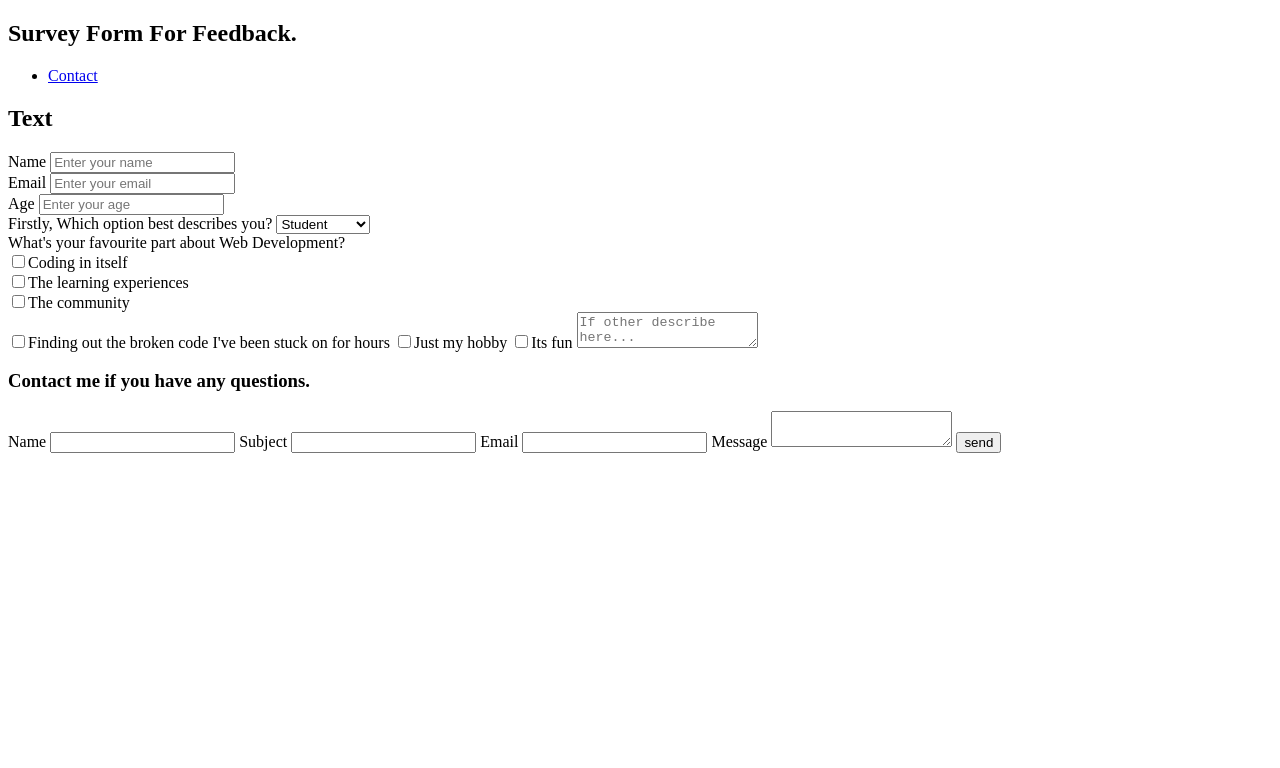
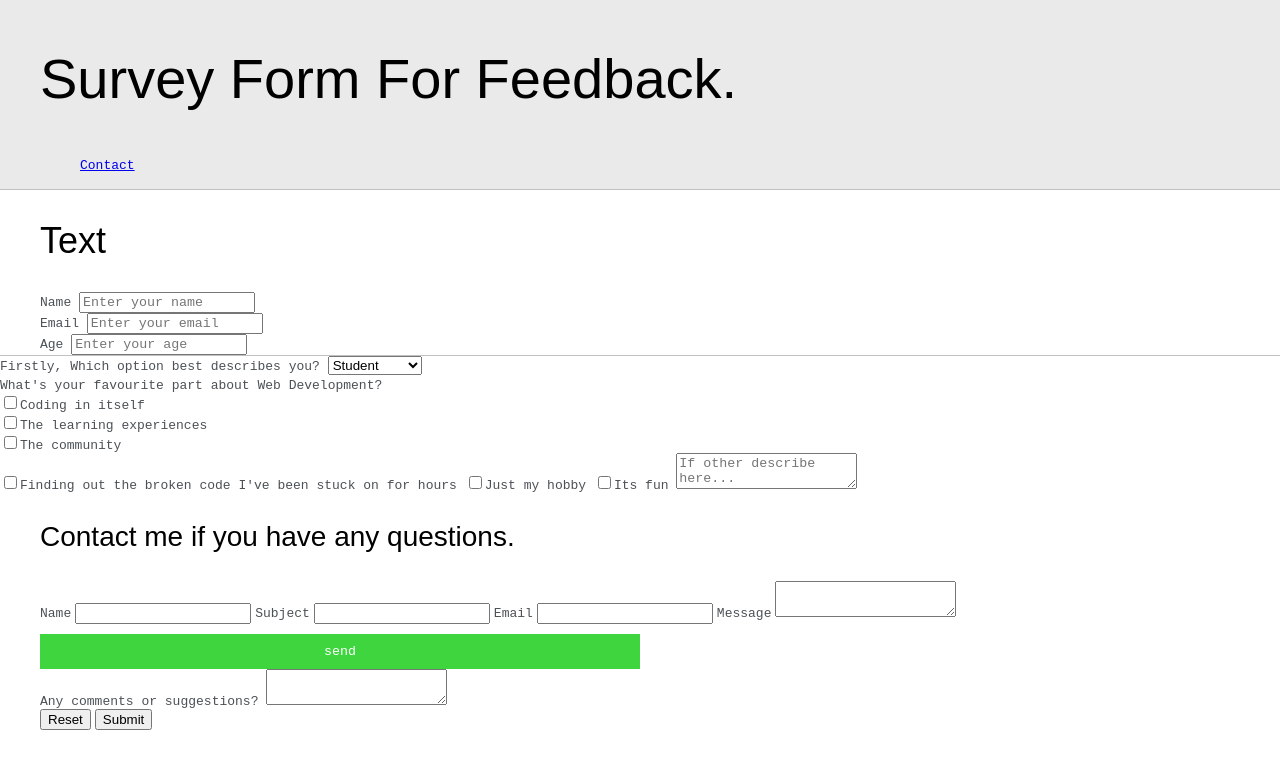
Before and after one commit to ItsKutoo/Survey, a plain HTML site: page index.html in a window 1280 px wide. Drawn offline with Linux system fonts and the light colour scheme.

Commit message:
fixed up html, added variables & css sections & fixed screen display

```diff
--- a/index.html
+++ b/index.html
@@ -13,6 +13,7 @@
 
 </head>
 <body>
+
     <section class="s1">
      <div class="main-container">
         <div class="greeting-wrapper">
@@ -28,12 +29,12 @@
         </ul>
      </div>
     </section>
+
     <section class="s2">
          <div class="main-container">
              <h2>Text</h2>
             <form id="survey-form">
-
-           <div class="form-control">
+              <div class="form-control">
                <label for="name" id="label-name">
                   Name
                </label>
@@ -56,6 +57,7 @@
              </form>
             </div>
       </section>
+
       <section class="s3">
           <div class="form-control">
           <label for="role" id="lebel-role">
@@ -69,6 +71,7 @@
           </select>
           </div>
       </section>
+
       <section class="s4">
         <div class="form-control">
             <label>What's your favourite part about Web Development?</label>
@@ -97,7 +100,8 @@
               <textarea class="input-field" type="text" name="message" placeholder="If other describe here..."></textarea>
             </div>
       </section>
-     <section class="s5">
+
+      <section class="s5">
         <div class="main-container">
         <h3>Contact me if you have any questions.</h3>
         <form id="contact-form">
@@ -114,7 +118,24 @@
             <textarea class="input-field" type="text" name="message"></textarea>
 
             <input id="submit-btn" type="submit" value="send">
-         </form>
+
+            <div class="form-control">
+                <label for="comment">
+                  Any comments or suggestions?
+                </label>
+                <textarea name="comment" id="comment" placeholder="Enter your comment here">
+                </textarea>
+            </div>
+
+            <button type="reset" value="reset" id="reset">
+                Reset
+            </button>
+
+            <button type="submit" value="submit" id="submit">
+                Submit
+            </button>
+
+        </form>
         </div>
 
     </section>
--- a/stylesheet.css
+++ b/stylesheet.css
@@ -0,0 +1,80 @@
+:root {
+    --buttonColor: rgb(63, 213, 63);
+
+    --mainColor:#eaeaea;
+    --secondaryColor:#fff;
+    --borderColor:#c1c1c1;
+
+    --mainText:black;
+    --secondaryText:#4b5156;
+
+}
+
+html, body {
+
+    padding: 0;
+    margin: 0;
+    overflow: auto;
+}
+
+h1, h2, h3 {
+    color: var(--mainText);
+    font-family: sans-serif;
+    font-weight: 500;
+}
+
+p, li, span, label, input, textarea {
+    color: var(--secondaryText);
+    font-family: monospace;
+}
+
+h1{ font-size: 56px;}
+h2{ font-size: 36px;}
+h3{ font-size: 28px;}
+
+.s1 {
+    background-color: var(--mainColor);
+    border-bottom: 1px solid var(--borderColor);
+    overflow: auto;
+}
+.s2 {
+    background-color: var(--secondaryColor);
+    border-bottom: 1px solid var(--borderColor);
+    overflow: auto;
+}
+
+.s3{
+
+}
+
+.s4{
+
+}
+
+.s5{
+
+}
+.main-container {
+    width: 1200px;
+    margin: 0 auto;
+}
+
+#submit-btn{
+    margin-top: 10px;
+    width: 50%;
+    padding-top:10px;
+    padding-bottom:10px;
+    color: #fff;
+    background-color: var(--buttonColor);
+    border: none;
+}
+
+ul {
+    list-style: none;
+ }
+
+@media screen and (max-width: 1200px){
+    .main-container{
+      width: 95%;
+    }
+}
```
